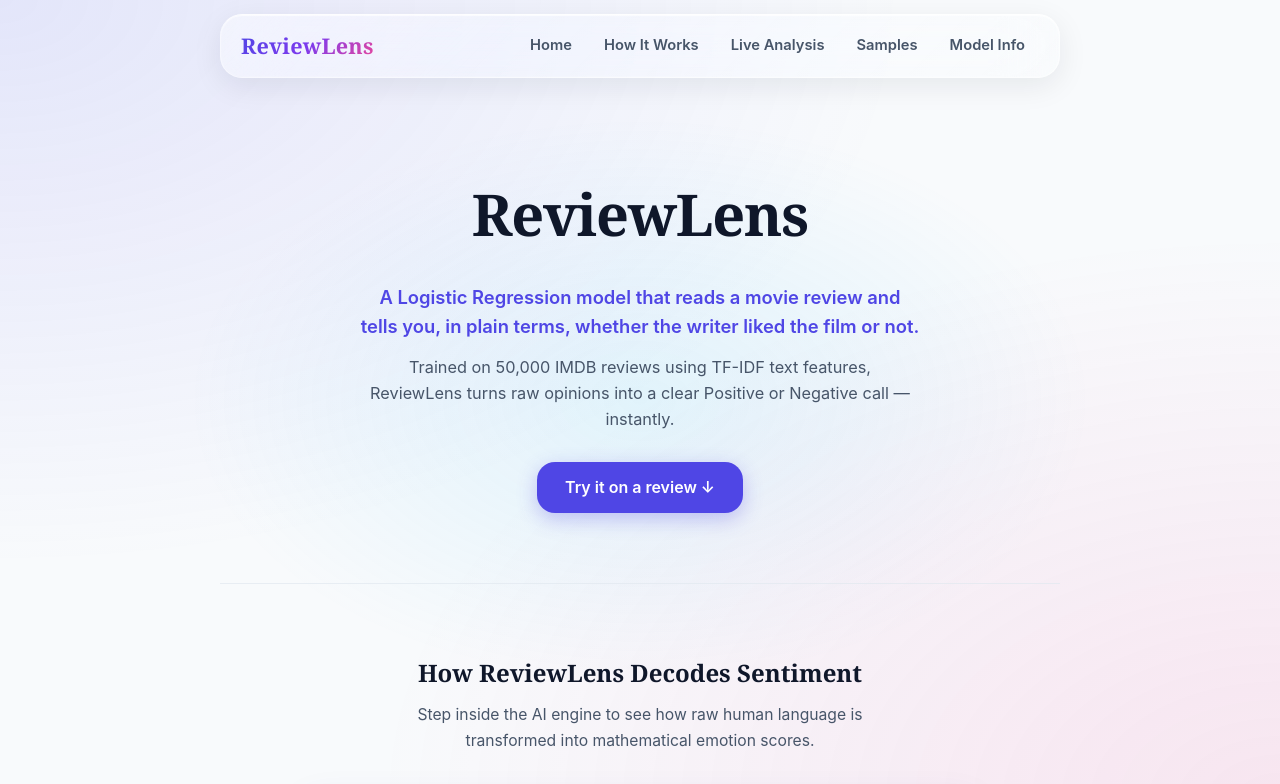
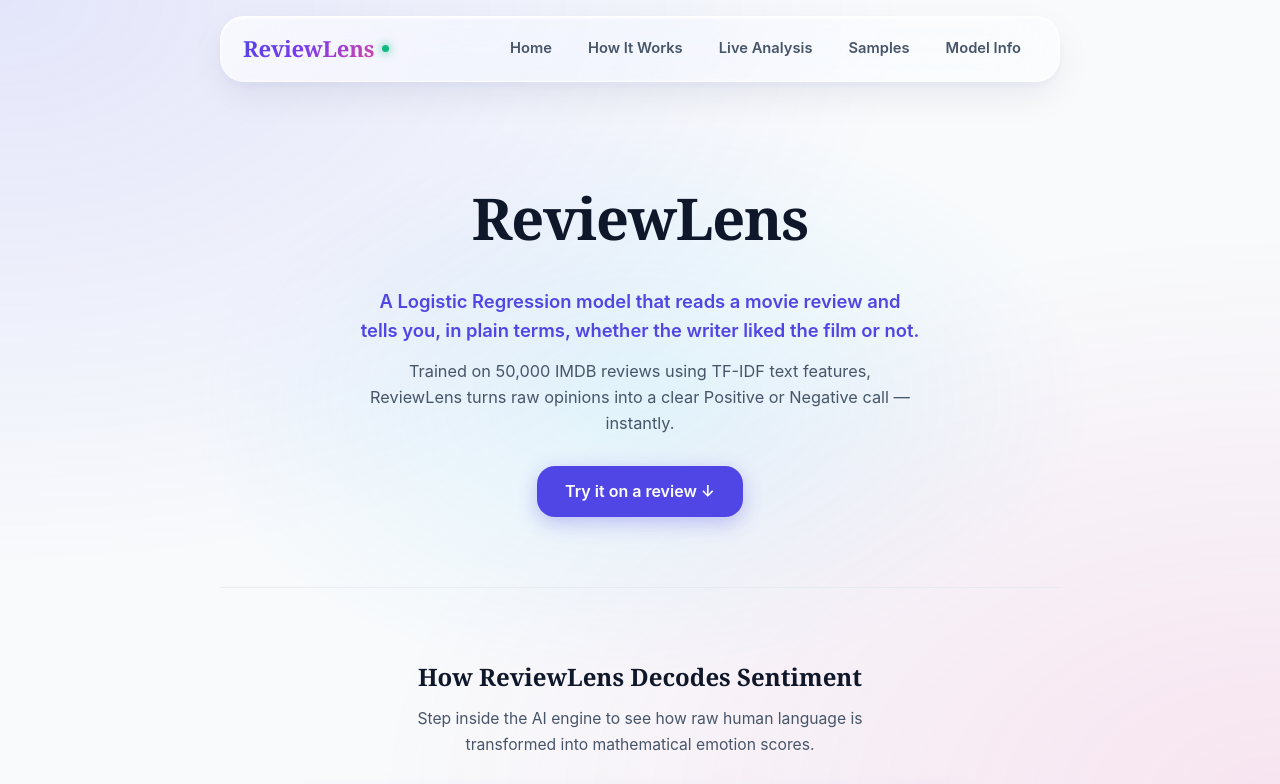
Before and after one commit to parekhmeet033/Sentiment_analysis, a plain HTML site: page index.html in a window 1280 px wide. Shown: the top 784 px of the page. Drawn offline with Linux system fonts and the light colour scheme.

Commit message:
Implement Advanced Glassmorphism Navigation Bar with ray-traced highlights and live status indicator

```diff
--- a/style.css
+++ b/style.css
@@ -39,126 +39,149 @@
   color: var(--cream);
 }
 
-/* ---------- Navbar (iOS Liquid Glass) ---------- */
+/* ---------- Advanced Glassmorphism Navigation Bar ---------- */
 .navbar {
   position: sticky;
-  top: 14px;
+  top: 16px;
   z-index: 100;
 
   max-width: 840px;
-  margin: 14px auto 0;
+  margin: 16px auto 0;
 
   display: flex;
   justify-content: space-between;
   align-items: center;
 
-  padding: 12px 20px;
+  padding: 12px 22px;
 
-  /* Liquid Glass */
-  background: rgba(255, 255, 255, 0.22);
-  backdrop-filter: blur(30px) saturate(180%);
-  -webkit-backdrop-filter: blur(30px) saturate(180%);
+  /* Advanced Glassmorphism Multi-layer Translucency */
+  background: linear-gradient(
+    135deg,
+    rgba(255, 255, 255, 0.45) 0%,
+    rgba(255, 255, 255, 0.22) 50%,
+    rgba(255, 255, 255, 0.35) 100%
+  );
+  backdrop-filter: blur(32px) saturate(220%);
+  -webkit-backdrop-filter: blur(32px) saturate(220%);
 
-  /* Glass edge */
-  border: 1px solid rgba(255, 255, 255, 0.55);
-  border-top-color: rgba(255, 255, 255, 0.85);
+  /* Specular Rim Light Edges */
+  border: 1px solid rgba(255, 255, 255, 0.65);
+  border-top: 1.5px solid rgba(255, 255, 255, 0.95);
+  border-left: 1.2px solid rgba(255, 255, 255, 0.85);
 
-  border-radius: 22px;
+  border-radius: 24px;
 
-  /* iOS-style depth */
+  /* Dual Layer Ambient & Inset Ray-traced Shadows */
   box-shadow:
-    inset 0 1px 1px rgba(255, 255, 255, 0.75),
-    inset 0 -1px 1px rgba(255, 255, 255, 0.15),
-    0 8px 30px rgba(15, 23, 42, 0.08);
+    inset 0 1.5px 2px 0 rgba(255, 255, 255, 0.95),
+    inset 0 -1px 2px 0 rgba(255, 255, 255, 0.2),
+    0 14px 40px -6px rgba(15, 23, 42, 0.09),
+    0 4px 12px -2px rgba(79, 70, 229, 0.05);
 
-  /* Smooth movement */
   transition:
-    background 0.25s ease,
-    box-shadow 0.25s ease,
-    transform 0.25s ease;
+    background 0.3s cubic-bezier(0.16, 1, 0.3, 1),
+    border-color 0.3s cubic-bezier(0.16, 1, 0.3, 1),
+    box-shadow 0.3s cubic-bezier(0.16, 1, 0.3, 1),
+    transform 0.3s cubic-bezier(0.16, 1, 0.3, 1);
 }
 
-/* Subtle glass shine */
+/* Glass Refraction Sheen Overlay */
 .navbar::before {
   content: "";
   position: absolute;
   inset: 0;
-
   border-radius: inherit;
-
-  background:
-    linear-gradient(
-      135deg,
-      rgba(255, 255, 255, 0.30),
-      transparent 35%,
-      rgba(255, 255, 255, 0.08)
-    );
-
+  background: linear-gradient(
+    115deg,
+    rgba(255, 255, 255, 0.4) 0%,
+    rgba(255, 255, 255, 0.08) 30%,
+    transparent 50%,
+    rgba(255, 255, 255, 0.15) 100%
+  );
   pointer-events: none;
 }
 
-/* Brand */
+/* Advanced Brand Badge */
 .nav-brand {
   position: relative;
-  z-index: 1;
+  z-index: 2;
   font-family: Georgia, serif;
-  font-size: 1.35rem;
+  font-size: 1.38rem;
   font-weight: 800;
-  letter-spacing: 0.01em;
-  background: linear-gradient(135deg, #4f46e5 0%, #7c3aed 50%, #ec4899 100%);
+  letter-spacing: -0.01em;
+  background: linear-gradient(135deg, #4f46e5 0%, #7c3aed 45%, #ec4899 100%);
   -webkit-background-clip: text;
   -webkit-text-fill-color: transparent;
+  display: flex;
+  align-items: center;
+  gap: 8px;
 }
 
-/* Navigation links */
+.nav-brand::after {
+  content: "";
+  display: inline-block;
+  width: 7px;
+  height: 7px;
+  border-radius: 50%;
+  background: #10b981;
+  box-shadow: 0 0 10px #10b981;
+}
+
+/* Navigation links container */
 .nav-links {
   position: relative;
-  z-index: 1;
-
+  z-index: 2;
   display: flex;
   align-items: center;
   gap: 4px;
 }
 
+/* Advanced Floating Glass Pills */
 .nav-links a {
   color: #475569;
   text-decoration: none;
-
   margin-left: 0;
-  padding: 7px 14px;
-
+  padding: 7px 15px;
   font-size: 0.92rem;
   font-weight: 600;
-
   border-radius: 14px;
-
+  border: 1px solid transparent;
   transition:
-    color 0.2s ease,
-    background 0.2s ease,
-    box-shadow 0.2s ease,
-    transform 0.2s ease;
+    color 0.22s ease,
+    background 0.22s ease,
+    border-color 0.22s ease,
+    box-shadow 0.22s ease,
+    transform 0.22s ease;
 }
 
-/* Liquid Glass hover */
+/* Advanced Glassmorphism Hover State */
 .nav-links a:hover {
   color: #4f46e5;
-
-  background: rgba(255, 255, 255, 0.38);
-
+  background: rgba(255, 255, 255, 0.65);
+  backdrop-filter: blur(12px);
+  -webkit-backdrop-filter: blur(12px);
+  border-color: rgba(255, 255, 255, 0.9);
+  border-top-color: rgba(255, 255, 255, 1);
   box-shadow:
-    inset 0 1px 1px rgba(255, 255, 255, 0.8),
-    0 3px 12px rgba(79, 70, 229, 0.08);
-
-  transform: translateY(-1px);
+    inset 0 1px 2px rgba(255, 255, 255, 0.95),
+    0 4px 14px rgba(79, 70, 229, 0.12);
+  transform: translateY(-2px) scale(1.02);
 }
 
-/* Glass effect when navbar is interacted with */
+/* Interactive Surface Reaction */
 .navbar:hover {
-  background: rgba(255, 255, 255, 0.28);
-
+  background: linear-gradient(
+    135deg,
+    rgba(255, 255, 255, 0.55) 0%,
+    rgba(255, 255, 255, 0.3) 50%,
+    rgba(255, 255, 255, 0.45) 100%
+  );
+  border-color: rgba(255, 255, 255, 0.85);
   box-shadow:
-    inset 0 1px 1px rgba(255, 255, 255, 0.85),
-    0 10px 34px rgba(15, 23, 42, 0.10);
+    inset 0 1.5px 2.5px 0 rgba(255, 255, 255, 1),
+    inset 0 -1px 2px 0 rgba(255, 255, 255, 0.3),
+    0 18px 48px -6px rgba(15, 23, 42, 0.12),
+    0 6px 18px -2px rgba(79, 70, 229, 0.08);
 }
 
 /* ---------- Sections ---------- */
```
